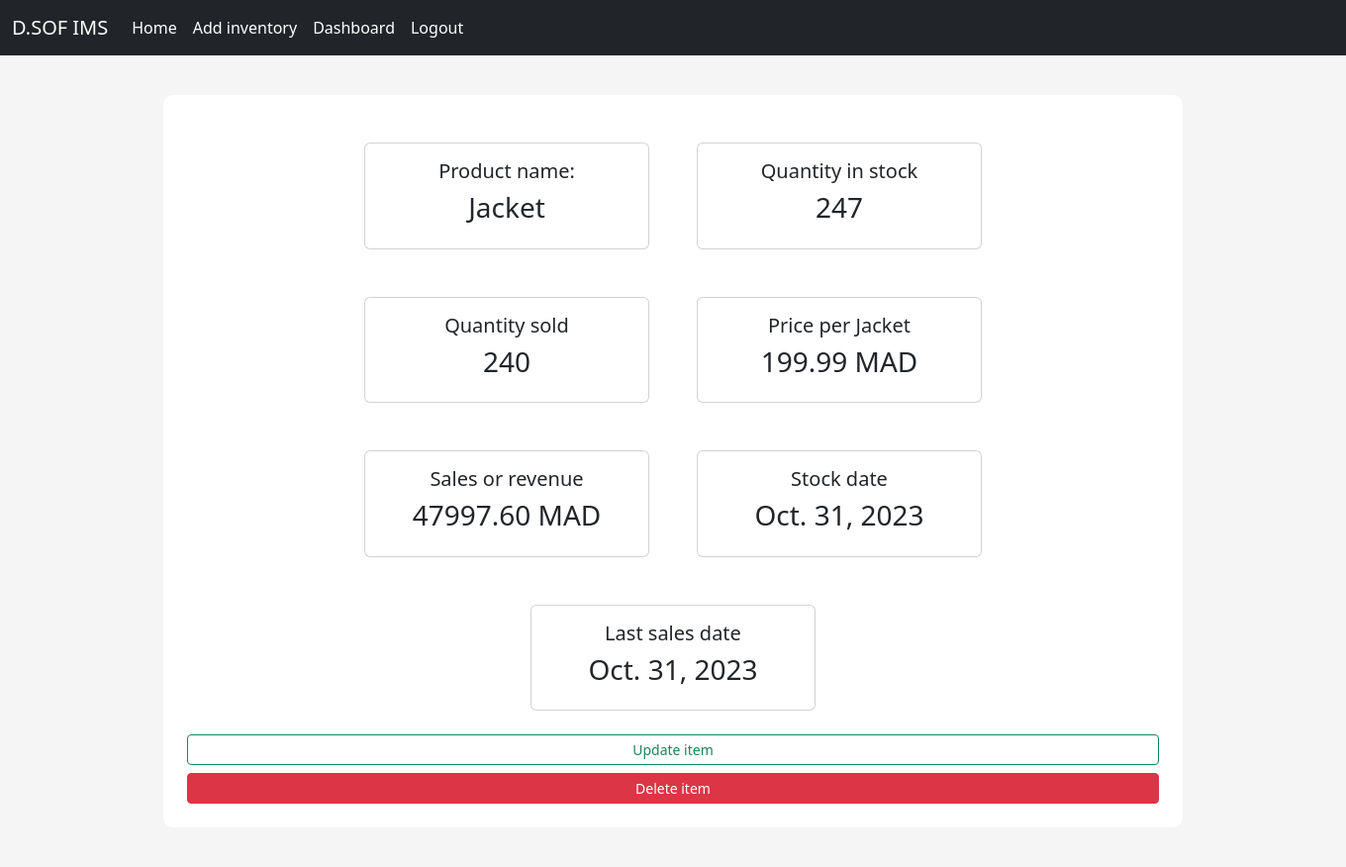
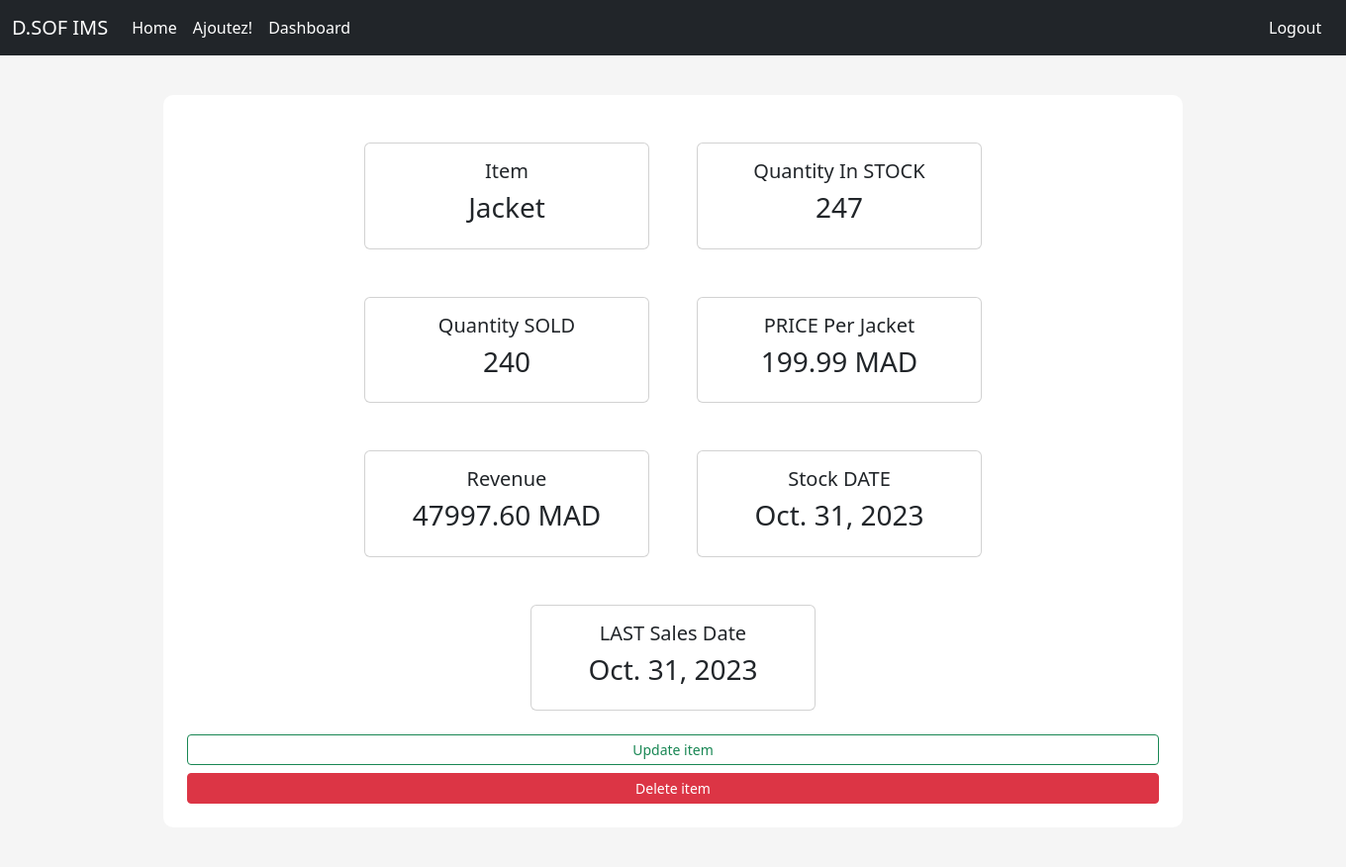
Before and after one commit to Khalidltf/inventoryManagementSystem, a Django app: page /inventory/per_product/4 in a window 1360 px wide. Shown: the whole page at 99% size. Run offline with Django 4.2, Linux system fonts and the light colour scheme; a user stored in the database is signed in; data comes from the database, SQL or seed files in the repository; both versions use the stored data as it was after the commit; some libraries are stand-ins or nearby versions.

Commit message:
adding some css
Signed-off-by: khalidlotfi <khalidlotfi2005@gmail.com>

```diff
--- a/static/css/main.css
+++ b/static/main.css
@@ -1,4 +1,7 @@
 body {
+  margin: 0;
+  padding: 0;
+  box-sizing: border-box;
   background-color: rgb(245, 245, 245);
 }
 
@@ -8,3 +11,7 @@ body {
   padding: 1.5rem 1.5rem;
   border-radius: 10px;
 }
+
+.logout {
+  margin-left: 57rem;
+}
--- a/templates/inventory/per_product.html
+++ b/templates/inventory/per_product.html
@@ -5,9 +5,9 @@
 
       <div class="card m-4" style="width: 18rem">
         <div class="card-body">
-          <h5 class="card-title text-center">Product name:</h5>
+          <h5 class="card-title text-center">Item</h5>
           <div class="text-center" style="font-size: 30px">
-            <span><i class="fa-solid fa-info"></i></span>
+            <span><i class="fa-solid fa-box-open"></i></span>
           </div>
           <h3 class="text-center"> {{ inventory.name }} </h3>
         </div>
@@ -15,9 +15,9 @@
 
       <div class="card m-4" style="width: 18rem">
         <div class="card-body">
-          <h5 class="card-title text-center">Quantity in stock</h5>
+          <h5 class="card-title text-center">Quantity In STOCK</h5>
           <div class="text-center" style="font-size: 30px">
-            <span><i class="fa-solid fa-info"></i></span>
+            <span><i class="fa-solid fa-boxes-stacked"></i></span>
           </div>
           <h3 class="text-center"> {{ inventory.quantity_in_stock }} </h3>
         </div>
@@ -25,9 +25,9 @@
 
       <div class="card m-4" style="width: 18rem">
         <div class="card-body">
-          <h5 class="card-title text-center">Quantity sold</h5>
+          <h5 class="card-title text-center">Quantity SOLD</h5>
           <div class="text-center" style="font-size: 30px">
-            <span><i class="fa-solid fa-info"></i></span>
+            <span><i class="fa-solid fa-arrow-trend-up"></i></span>
           </div>
           <h3 class="text-center"> {{ inventory.quantity_sold }} </h3>
         </div>
@@ -35,9 +35,9 @@
 
       <div class="card m-4" style="width: 18rem">
         <div class="card-body">
-          <h5 class="card-title text-center">Price per {{inventory.name}} </h5>
+          <h5 class="card-title text-center">PRICE Per {{inventory.name}} </h5>
           <div class="text-center" style="font-size: 30px">
-            <span><i class="fa-solid fa-money-bill-wave"></i></span>
+            <span><i class="fa-solid fa-cent-sign"></i></span>
           </div>
           <h3 class="text-center"> {{ inventory.cost_per_item }} MAD</h3>
         </div>
@@ -45,9 +45,9 @@
 
       <div class="card m-4" style="width: 18rem">
         <div class="card-body">
-          <h5 class="card-title text-center">Sales or revenue</h5>
+          <h5 class="card-title text-center">Revenue</h5>
           <div class="text-center" style="font-size: 30px">
-            <span><i class="fa-solid fa-info"></i></span>
+            <span><i class="fa-solid fa-cash-register"></i></span>
           </div>
           <h3 class="text-center"> {{ inventory.sales }} MAD</h3>
         </div>
@@ -55,9 +55,9 @@
 
       <div class="card m-4" style="width: 18rem">
         <div class="card-body">
-          <h5 class="card-title text-center">Stock date</h5>
+          <h5 class="card-title text-center">Stock DATE</h5>
           <div class="text-center" style="font-size: 30px">
-            <span><i class="fa-solid fa-info"></i></span>
+            <span><i class="fa-solid fa-cruzeiro-sign"></i></span>
           </div>
           <h3 class="text-center"> {{ inventory.stock_date }} </h3>
         </div>
@@ -65,9 +65,9 @@
 
       <div class="card m-4" style="width: 18rem">
         <div class="card-body">
-          <h5 class="card-title text-center">Last sales date </h5>
+          <h5 class="card-title text-center">LAST Sales Date </h5>
           <div class="text-center" style="font-size: 30px">
-            <span><i class="fa-solid fa-info"></i></span>
+            <span><i class="fa-regular fa-calendar"></i></span>
           </div>
           <h3 class="text-center"> {{ inventory.last_sales_date }} </h3>
         </div>
--- a/templates/layout.html
+++ b/templates/layout.html
@@ -1,15 +1,14 @@
-{% load static %}
 <!DOCTYPE html>
 <html lang="en">
 <head>
   <meta charset="UTF-8">
   <meta name="viewport" content="width=device-width, initial-scale=1.0">
   <link href="https://cdn.jsdelivr.net/npm/bootstrap@5.3.2/dist/css/bootstrap.min.css" rel="stylesheet" integrity="sha384-T3c6CoIi6uLrA9TneNEoa7RxnatzjcDSCmG1MXxSR1GAsXEV/Dwwykc2MPK8M2HN" crossorigin="anonymous">
+  {% load static %}
   <link
     rel="stylesheet"
-    href="{% static 'css/main.css' %}"
+    href="{% static 'main.css' %}"
     type="text/css">
-
 
   {% if title %}
     <title> ims-{{title}} </title>
@@ -36,12 +35,12 @@
           </li>
         {% if request.user.is_authenticated %}
           <li class="nav-item">
-            <a class="nav-link active" aria-current="page" href="{% url 'add_inventory' %}">Add inventory</a>
+            <a class="nav-link active" aria-current="page" href="{% url 'add_inventory' %}">Ajoutez!</a>
           </li>
           <li class="nav-item">
             <a class="nav-link active" aria-current="page" href="{% url 'dashboard' %}">Dashboard</a>
           </li>
-          <li class="nav-item">
+          <li class="nav-item logout">
             <a class="nav-link active" aria-current="page" href="{% url 'logout' %}">Logout</a>
           </li>
         {% endif %}
```
Also changed, not shown: templates/inventory/inventory_list.html (+7 -7 lines), db.sqlite3.
